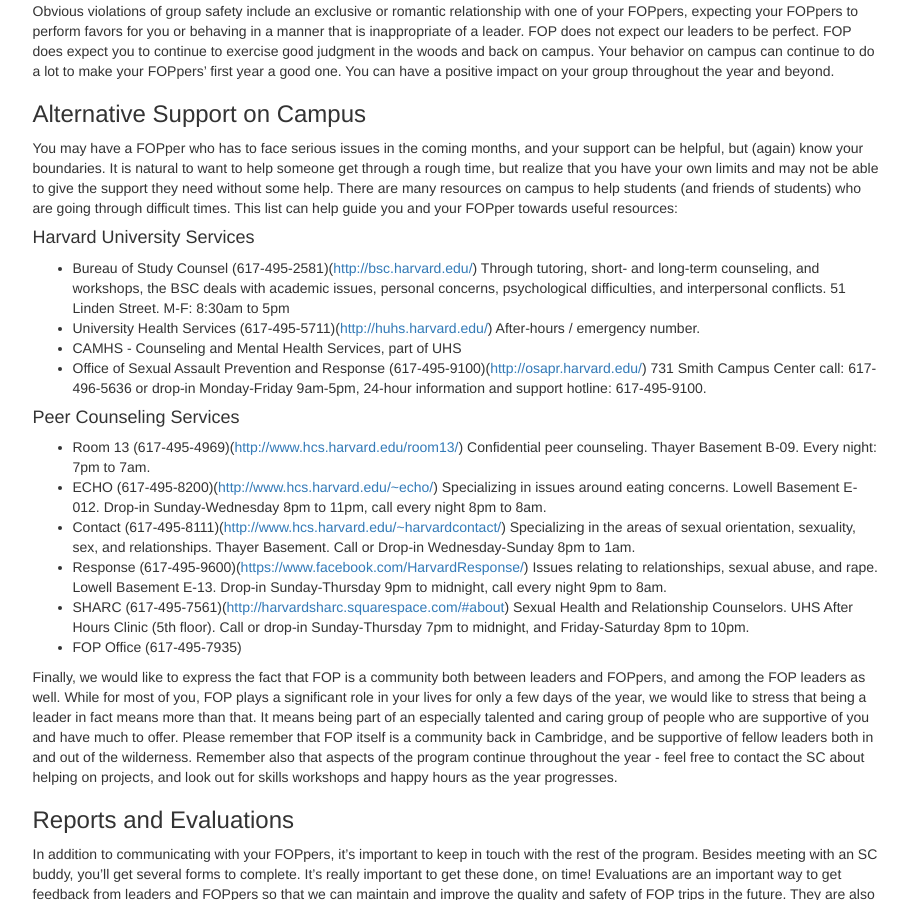
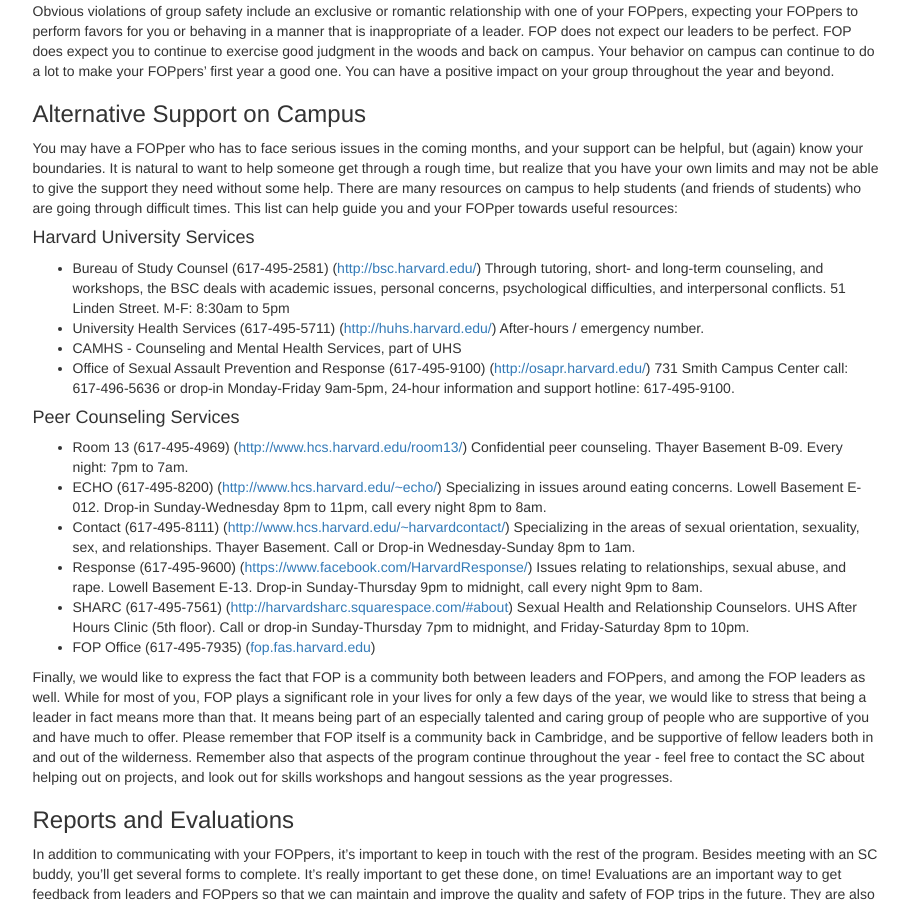
Before and after one commit to neo-project/global-blockchain-compliance-hub, a Jekyll site: the page built from _posts/1111-11-11-post-fop.md, in a window 1280 px wide and 900 px high, scrolled down 804 px. Shown: the whole window, without its empty margins (330-1239 px from the left). Built offline with Jekyll 4.4.1, drawn with Linux system fonts in a browser that asks for light colours; nearby versions of some CDN libraries; comment, search, counter and statistics services are not loaded.

Commit message:
Update 1111-11-11-post-fop.md

```diff
--- a/_posts/1111-11-11-post-fop.md
+++ b/_posts/1111-11-11-post-fop.md
@@ -30,21 +30,21 @@
 You may have a FOPper who has to face serious issues in the coming months, and your support can be helpful, but (again) know your boundaries. It is natural to want to help someone get through a rough time, but realize that you have your own limits and may not be able to give the support they need without some help. There are many resources on campus to help students (and friends of students) who are going through difficult times. This list can help guide you and your FOPper towards useful resources:
 
 #### Harvard University Services
-- Bureau of Study Counsel (617-495-2581)([http://bsc.harvard.edu/][BSC]) Through tutoring, short- and long-term counseling, and workshops, the BSC deals with academic issues, personal concerns, psychological difficulties, and interpersonal conflicts. 51 Linden Street. M-F: 8:30am to 5pm
-- University Health Services (617-495-5711)([http://huhs.harvard.edu/][UHS]) After-hours / emergency number.
+- Bureau of Study Counsel (617-495-2581) ([http://bsc.harvard.edu/][BSC]) Through tutoring, short- and long-term counseling, and workshops, the BSC deals with academic issues, personal concerns, psychological difficulties, and interpersonal conflicts. 51 Linden Street. M-F: 8:30am to 5pm
+- University Health Services (617-495-5711) ([http://huhs.harvard.edu/][UHS]) After-hours / emergency number.
 - CAMHS - Counseling and Mental Health Services, part of UHS
-- Office of Sexual Assault Prevention and Response (617-495-9100)([http://osapr.harvard.edu/][OSAPR]) 731 Smith Campus Center call: 617-496-5636 or drop-in Monday-Friday 9am-5pm, 24-hour information and support hotline: 617-495-9100.
+- Office of Sexual Assault Prevention and Response (617-495-9100) ([http://osapr.harvard.edu/][OSAPR]) 731 Smith Campus Center call: 617-496-5636 or drop-in Monday-Friday 9am-5pm, 24-hour information and support hotline: 617-495-9100.
 
 #### Peer Counseling Services
 
-- Room 13 (617-495-4969)([http://www.hcs.harvard.edu/room13/][Room 13]) Confidential peer counseling. Thayer Basement B-09. Every night: 7pm to 7am.
-- ECHO (617-495-8200)([http://www.hcs.harvard.edu/~echo/][ECHO]) Specializing in issues around eating concerns. Lowell Basement E-012. Drop-in Sunday-Wednesday 8pm to 11pm, call every night 8pm to 8am.
-- Contact (617-495-8111)([http://www.hcs.harvard.edu/~harvardcontact/][Contact]) Specializing in the areas of sexual orientation, sexuality, sex, and relationships. Thayer Basement. Call or Drop-in Wednesday-Sunday 8pm to 1am.
-- Response (617-495-9600)([https://www.facebook.com/HarvardResponse/][Response]) Issues relating to relationships, sexual abuse, and rape. Lowell Basement E-13. Drop-in Sunday-Thursday 9pm to midnight, call every night 9pm to 8am.
-- SHARC (617-495-7561)([http://harvardsharc.squarespace.com/#about][SHARC]) Sexual Health and Relationship Counselors. UHS After Hours Clinic (5th floor). Call or drop-in Sunday-Thursday 7pm to midnight, and Friday-Saturday 8pm to 10pm.
-- FOP Office (617-495-7935)
+- Room 13 (617-495-4969) ([http://www.hcs.harvard.edu/room13/][Room 13]) Confidential peer counseling. Thayer Basement B-09. Every night: 7pm to 7am.
+- ECHO (617-495-8200) ([http://www.hcs.harvard.edu/~echo/][ECHO]) Specializing in issues around eating concerns. Lowell Basement E-012. Drop-in Sunday-Wednesday 8pm to 11pm, call every night 8pm to 8am.
+- Contact (617-495-8111) ([http://www.hcs.harvard.edu/~harvardcontact/][Contact]) Specializing in the areas of sexual orientation, sexuality, sex, and relationships. Thayer Basement. Call or Drop-in Wednesday-Sunday 8pm to 1am.
+- Response (617-495-9600) ([https://www.facebook.com/HarvardResponse/][Response]) Issues relating to relationships, sexual abuse, and rape. Lowell Basement E-13. Drop-in Sunday-Thursday 9pm to midnight, call every night 9pm to 8am.
+- SHARC (617-495-7561) ([http://harvardsharc.squarespace.com/#about][SHARC]) Sexual Health and Relationship Counselors. UHS After Hours Clinic (5th floor). Call or drop-in Sunday-Thursday 7pm to midnight, and Friday-Saturday 8pm to 10pm.
+- FOP Office (617-495-7935) ([fop.fas.harvard.edu][FOP])
 
-Finally, we would like to express the fact that FOP is a community both between leaders and FOPpers, and among the FOP leaders as well. While for most of you, FOP plays a significant role in your lives for only a few days of the year, we would like to stress that being a leader in fact means more than that. It means being part of an especially talented and caring group of people who are supportive of you and have much to offer. Please remember that FOP itself is a community back in Cambridge, and be supportive of fellow leaders both in and out of the wilderness. Remember also that aspects of the program continue throughout the year - feel free to contact the SC about helping on projects, and look out for skills workshops and happy hours as the year progresses.
+Finally, we would like to express the fact that FOP is a community both between leaders and FOPpers, and among the FOP leaders as well. While for most of you, FOP plays a significant role in your lives for only a few days of the year, we would like to stress that being a leader in fact means more than that. It means being part of an especially talented and caring group of people who are supportive of you and have much to offer. Please remember that FOP itself is a community back in Cambridge, and be supportive of fellow leaders both in and out of the wilderness. Remember also that aspects of the program continue throughout the year - feel free to contact the SC about helping out on projects, and look out for skills workshops and hangout sessions as the year progresses.
 
 ### Reports and Evaluations
 
@@ -75,3 +75,4 @@
 [CONTACT]: http://www.hcs.harvard.edu/~harvardcontact/
 [Response]: https://www.facebook.com/HarvardResponse/
 [SHARC]: http://harvardsharc.squarespace.com/#about
+[FOP]: fop.fas.harvard.edu
```
